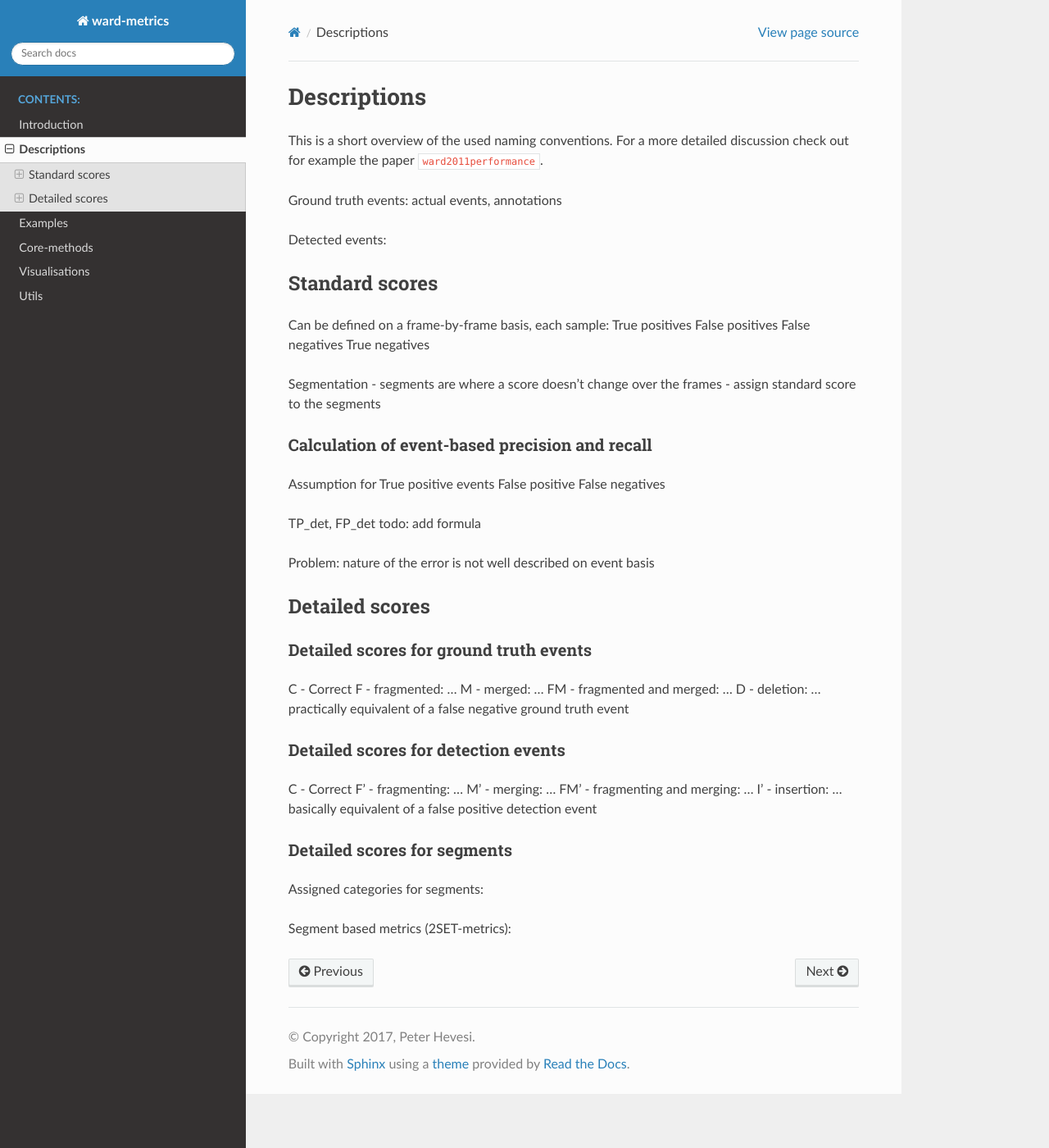
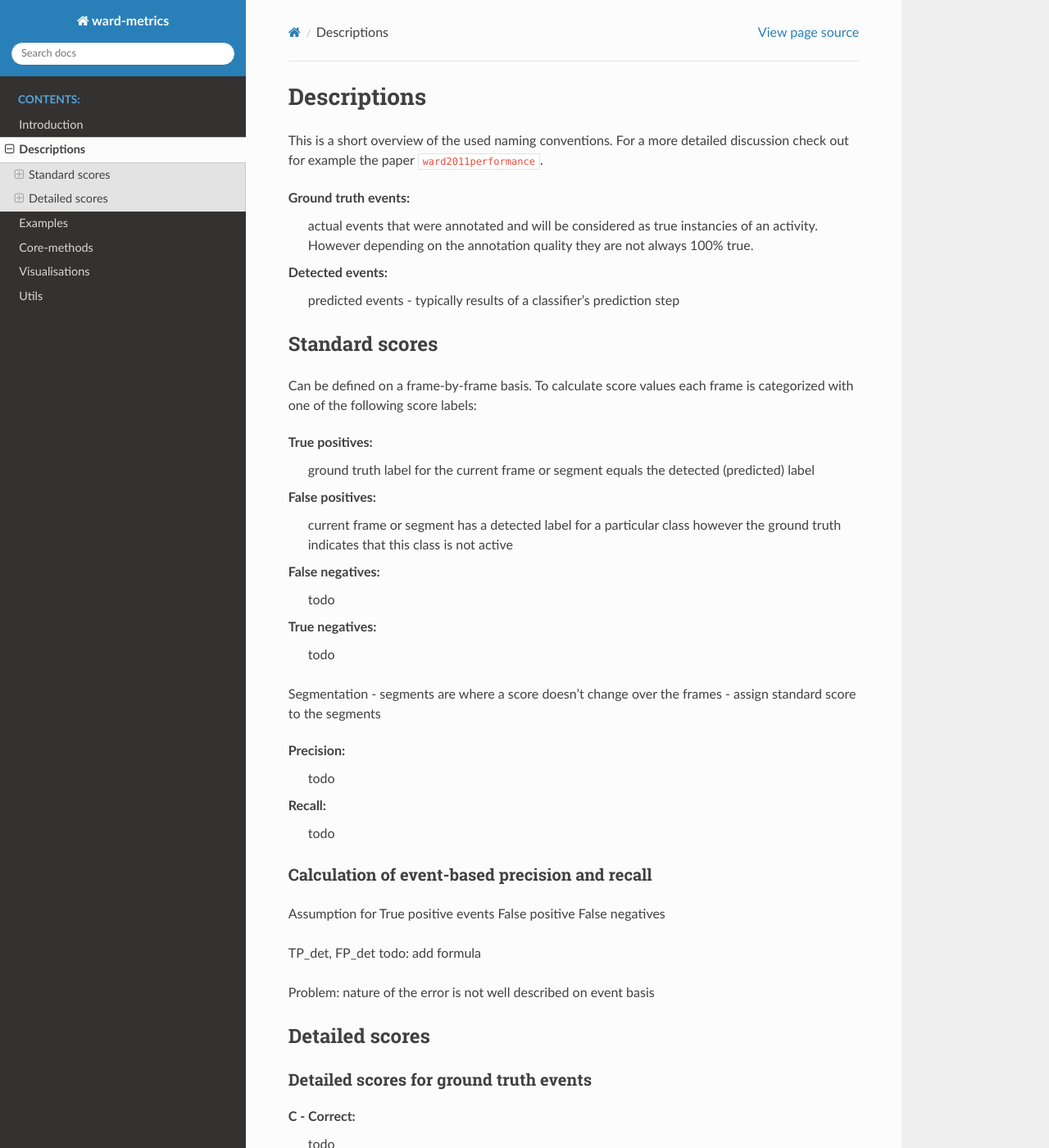
Before and after one commit to phev8/ward-metrics, a Sphinx documentation site: the page built from docs/source/explanations.rst, in a window 1280 px wide and 1400 px high. Shown: the whole window at 82% size. Built offline with Sphinx 7.4.7 and the Read the Docs theme 2.0.0, drawn with Linux system fonts in a browser that asks for light colours; formulas are drawn with MathJax 3; cross-references to code outside the pages are shown as plain code; some of the changed text lies outside the part shown.

```diff
--- a/docs/source/explanations.rst
+++ b/docs/source/explanations.rst
@@ -2,20 +2,35 @@ Descriptions
 ============
 This is a short overview of the used naming conventions. For a more detailed discussion check out for example the paper :cite:`ward2011performance`.
 
-
-Ground truth events: actual events, annotations
+Ground truth events:
+    actual events that were annotated and will be considered as true instancies of an activity. However depending on the annotation quality they are not always 100% true.
 
 Detected events:
+    predicted events - typically results of a classifier's prediction step
 
 Standard scores
 ---------------
-Can be defined on a frame-by-frame basis, each sample:
-True positives
-False positives
-False negatives
-True negatives
+Can be defined on a frame-by-frame basis. To calculate score values each frame is categorized with one of the following score labels:
+
+True positives:
+    ground truth label for the current frame or segment equals the detected (predicted) label
+
+False positives:
+    current frame or segment has a detected label for a particular class however the ground truth indicates that this class is not active
+
+False negatives:
+    todo
+
+True negatives:
+    todo
 
 Segmentation - segments are where a score doesn't change over the frames - assign standard score to the segments
+
+Precision:
+    todo
+
+Recall:
+    todo
 
 Calculation of event-based precision and recall
 ...............................................
@@ -32,11 +47,20 @@ Detailed scores
 ---------------
 Detailed scores for ground truth events
 .......................................
-C - Correct
-F - fragmented: ...
-M - merged: ...
-FM - fragmented and merged: ...
-D - deletion: ... practically equivalent of a false negative ground truth event
+C - Correct:
+    todo
+
+F - fragmented:
+    todo
+
+M - merged:
+    todo
+
+FM - fragmented and merged:
+    todo
+
+D - deletion:
+    todo practically equivalent of a false negative ground truth event
 
 Detailed scores for detection events
 ....................................
```
Also changed, not shown: 1 other file.
